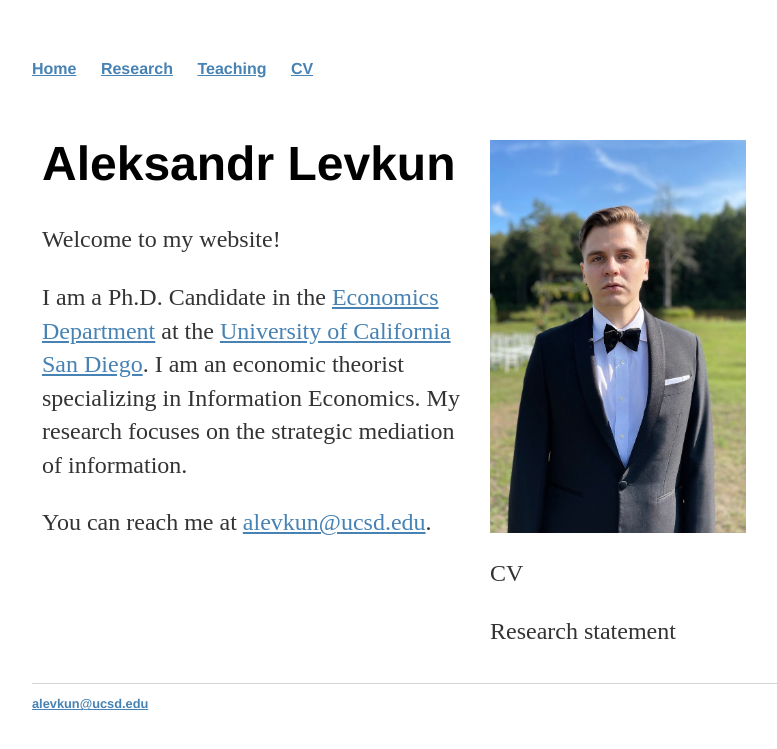
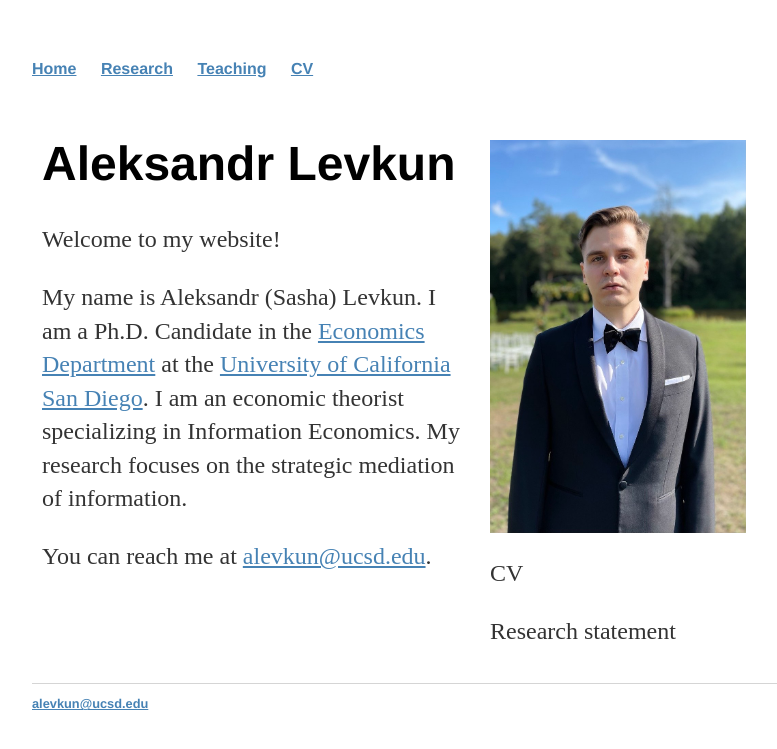
Before and after one commit to alevkun/alevkun.github.io, a Jekyll site: the page built from index.html, in a window 1280 px wide. Shown: the top 749 px of the page, without its empty margins (160-937 px from the left). Built offline with Jekyll 4.4.1, drawn with Linux system fonts in a browser that asks for light colours.

Commit message:
Update index.html

```diff
--- a/index.html
+++ b/index.html
@@ -6,7 +6,7 @@
   <div class="column left" style="background-color:White;">
     <h1>Aleksandr Levkun</h1>
     <p>Welcome to my website!</p>
-    <p>I am a Ph.D. Candidate in the <a href="https://economics.ucsd.edu/">Economics Department</a> at the <a href="https://www.ucsd.edu/">University of California San Diego</a>. I am an economic theorist specializing in Information Economics. My research focuses on the strategic mediation of information.</p>
+    <p>My name is Aleksandr (Sasha) Levkun. I am a Ph.D. Candidate in the <a href="https://economics.ucsd.edu/">Economics Department</a> at the <a href="https://www.ucsd.edu/">University of California San Diego</a>. I am an economic theorist specializing in Information Economics. My research focuses on the strategic mediation of information.</p>
     <p>You can reach me at <a href="mailto:alevkun@ucsd.edu">alevkun@ucsd.edu</a>.</p>
   </div>
   <div class="column right" style="background-color:White;">
```
